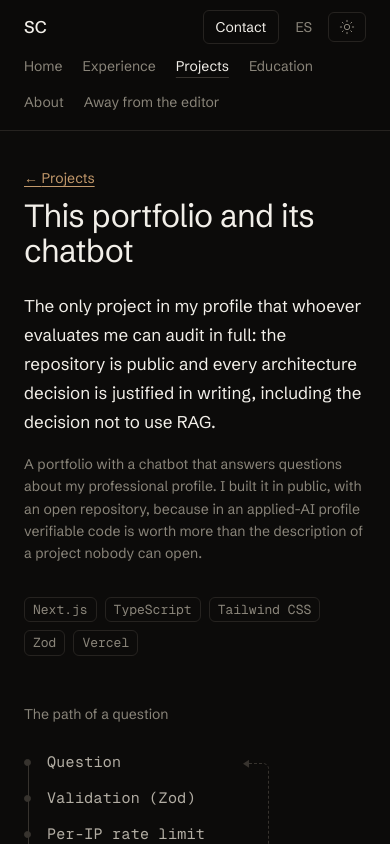
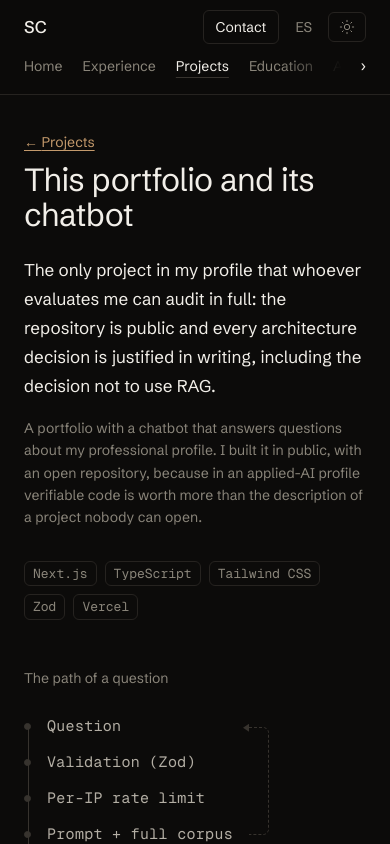
Before and after one commit to carra97/Portfolio, a Next.js app: page /en/projects/portfolio-chatbot in a window 390 px wide. Shown: the top 844 px of the page. Built offline with nearby package versions, Linux system fonts and the light colour scheme; no server answers.

Commit message:
fix(nav): menú deslizable en mobile con flechas ‹ › que avisan que sigue
Vuelve al menú de un renglón: en dos renglones no quedaba mejor. Cada flecha desliza el
menú y desaparece cuando no queda nada de su lado.

```diff
--- a/app/globals.css
+++ b/app/globals.css
@@ -382,6 +382,33 @@ b {
 }
 .prose-link:hover {
   color: var(--accent-hover);
+}
+
+/* ── Navegación ───────────────────────────────────────────────────────────── */
+
+/**
+ * Degradado en cada borde de la lista de destinos, solo del lado donde queda algo
+ * (`NavScroller` pone `data-before` y `data-after`). Deja lugar para la flecha de ese
+ * lado. Con `mask-image` y no con un rectángulo del color de fondo: funciona igual en
+ * claro y oscuro, y no hay que hacer coincidir el color con el `backdrop-blur` del header.
+ */
+.nav-fade {
+  --fade-before: #000;
+  --fade-after: #000;
+  mask-image: linear-gradient(
+    to right,
+    var(--fade-before) 1.5rem,
+    #000 25%,
+    #000 75%,
+    var(--fade-after) calc(100% - 1.5rem)
+  );
+
+  &[data-before] {
+    --fade-before: transparent;
+  }
+  &[data-after] {
+    --fade-after: transparent;
+  }
 }
 
 /* Enlaces del footer: apagados y sin subrayado, como los del nav. Cinco enlaces en
--- a/components/layout/Nav.tsx
+++ b/components/layout/Nav.tsx
@@ -1,4 +1,5 @@
 import Link from 'next/link';
+import { NavScroller } from '@/components/layout/NavScroller';
 import { ThemeToggle } from '@/components/layout/ThemeToggle';
 import { LOCALE_NAMES, type SupportedLocale } from '@/lib/i18n';
 import type { Navigation } from '@/lib/pages/nav';
@@ -57,9 +58,13 @@ export function Nav({
           SC
         </Link>
 
-        {/* En un teléfono los destinos bajan de renglón en vez de desplazarse: un menú
-            que se corta con un degradado no se entiende como deslizable. */}
-        <ul className="order-last flex w-full flex-wrap gap-x-5 whitespace-nowrap md:order-none md:w-auto md:flex-1 md:flex-nowrap">
+        <NavScroller
+          labels={
+            lang === 'en'
+              ? { next: 'More sections', previous: 'Previous sections' }
+              : { next: 'Más secciones', previous: 'Secciones anteriores' }
+          }
+        >
           {navigation.destinations.map((item) => (
             <li key={item.href}>
               <Link
@@ -75,7 +80,7 @@ export function Nav({
               </Link>
             </li>
           ))}
-        </ul>
+        </NavScroller>
 
         {navigation.cta && (
           <Link
--- /dev/null
+++ b/components/layout/NavScroller.tsx
@@ -0,0 +1,100 @@
+'use client';
+
+import { useEffect, useRef, useState, type ReactNode } from 'react';
+
+/**
+ * La lista de destinos del nav, deslizable en un teléfono, con flechas que avisan que
+ * sigue hacia cada lado. El degradado solo no alcanzaba: un menú que se corta no se lee
+ * como deslizable.
+ *
+ * Las flechas son botones de verdad —deslizan el menú al tocarlas— y cada una
+ * desaparece cuando ya no queda nada de su lado. Desde md la lista entra entera y nada
+ * de esto se ve.
+ */
+export function NavScroller({
+  children,
+  labels,
+}: {
+  children: ReactNode;
+  labels: { readonly next: string; readonly previous: string };
+}) {
+  const ref = useRef<HTMLUListElement>(null);
+  const [edges, setEdges] = useState({ after: false, before: false });
+
+  useEffect(() => {
+    const list = ref.current;
+    if (!list) return;
+
+    const update = () =>
+      setEdges({
+        after: list.scrollLeft + list.clientWidth < list.scrollWidth - 4,
+        before: list.scrollLeft > 4,
+      });
+    update();
+    list.addEventListener('scroll', update, { passive: true });
+    window.addEventListener('resize', update);
+    return () => {
+      list.removeEventListener('scroll', update);
+      window.removeEventListener('resize', update);
+    };
+  }, []);
+
+  const slide = (direction: 1 | -1) => {
+    const list = ref.current;
+    if (!list) return;
+    list.scrollBy({
+      left: direction * list.clientWidth * 0.6,
+      behavior: window.matchMedia('(prefers-reduced-motion: reduce)').matches ? 'auto' : 'smooth',
+    });
+  };
+
+  return (
+    <div className="relative order-last w-full md:order-none md:w-auto md:flex-1">
+      <ul
+        ref={ref}
+        className="nav-fade flex gap-5 overflow-x-auto whitespace-nowrap [scrollbar-width:none] [&::-webkit-scrollbar]:hidden"
+        data-after={edges.after || undefined}
+        data-before={edges.before || undefined}
+      >
+        {children}
+      </ul>
+      {edges.before && (
+        <NavArrow label={labels.previous} onClick={() => slide(-1)} side="left">
+          ‹
+        </NavArrow>
+      )}
+      {edges.after && (
+        <NavArrow label={labels.next} onClick={() => slide(1)} side="right">
+          ›
+        </NavArrow>
+      )}
+    </div>
+  );
+}
+
+/** `tabIndex={-1}`: con teclado, el foco ya desliza la lista hasta cada destino. */
+function NavArrow({
+  children,
+  label,
+  onClick,
+  side,
+}: {
+  children: ReactNode;
+  label: string;
+  onClick: () => void;
+  side: 'left' | 'right';
+}) {
+  return (
+    <button
+      aria-label={label}
+      className={`absolute inset-y-0 flex w-8 items-center text-heading md:hidden ${
+        side === 'left' ? 'left-0 justify-start' : 'right-0 justify-end'
+      }`}
+      onClick={onClick}
+      tabIndex={-1}
+      type="button"
+    >
+      <span aria-hidden="true">{children}</span>
+    </button>
+  );
+}
```
